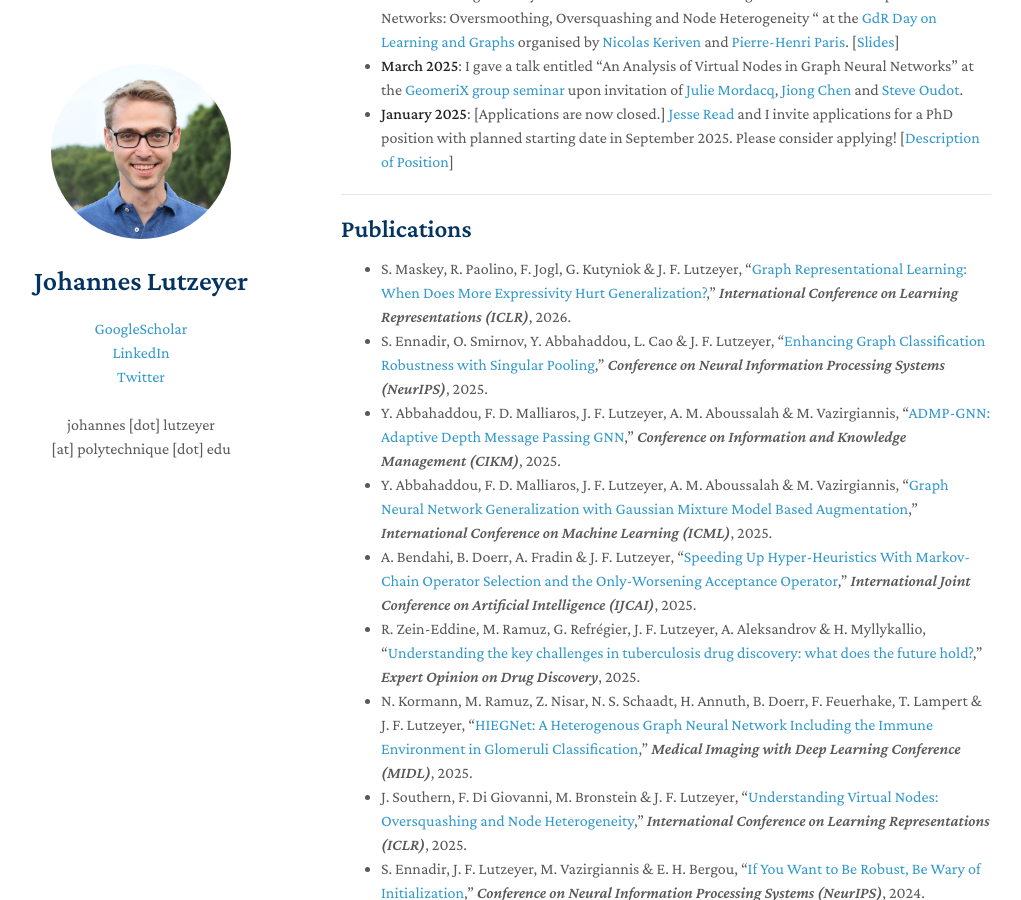
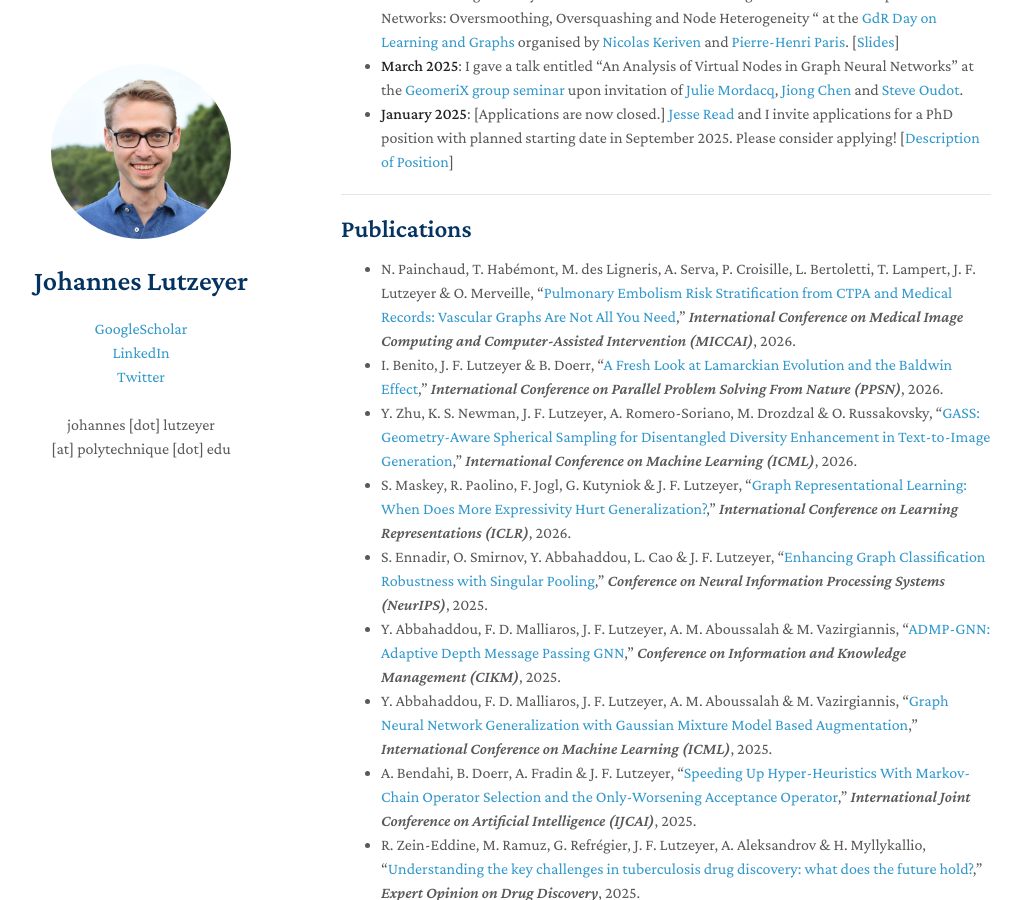
Before and after one commit to johanneslutzeyer/johanneslutzeyer.github.io, a Jekyll site: the page built from index.md, in a window 1280 px wide and 900 px high, scrolled down 1094 px. Shown: the whole window, without its empty margins (129-1150 px from the left). Built offline with Jekyll 4.4.1, drawn with Linux system fonts in a browser that asks for light colours; our own code applies the rules of GitHub Pages for plain Markdown files; a script that is not in the unit is left out.

Commit message:
Update index.md

```diff
--- a/index.md
+++ b/index.md
@@ -32,6 +32,9 @@ My academic CV can be accessed <a href="https://johanneslutzeyer.com/doc/Johanne
 
 ## Publications
 
+- N. Painchaud, T. Habémont, M. des Ligneris, A. Serva, P. Croisille, L. Bertoletti, T. Lampert, J. F. Lutzeyer & O. Merveille, "<a href="https://arxiv.org/pdf/2606.25956" target="_blank">Pulmonary Embolism Risk Stratification from CTPA and Medical Records: Vascular Graphs Are Not All You Need</a>," *International Conference on Medical Image Computing and Computer-Assisted Intervention (MICCAI)*, 2026.
+- I. Benito, J. F. Lutzeyer & B. Doerr, "<a href="https://arxiv.org/pdf/2605.28703" target="_blank">A Fresh Look at Lamarckian Evolution and the Baldwin Effect</a>," *International Conference on Parallel Problem Solving From Nature (PPSN)*, 2026.
+- Y. Zhu, K. S. Newman, J. F. Lutzeyer, A. Romero-Soriano, M. Drozdzal & O. Russakovsky, "<a href="https://arxiv.org/pdf/2602.17200" target="_blank">GASS: Geometry-Aware Spherical Sampling for Disentangled Diversity Enhancement in Text-to-Image Generation</a>," *International Conference on Machine Learning (ICML)*, 2026.
 - S. Maskey, R. Paolino, F. Jogl, G. Kutyniok & J. F. Lutzeyer, "<a href="https://openreview.net/pdf?id=C6vpifaZvU" target="_blank">Graph Representational Learning: When Does More Expressivity Hurt Generalization?</a>," *International Conference on Learning Representations (ICLR)*, 2026.
 - S. Ennadir, O. Smirnov, Y. Abbahaddou, L. Cao & J. F. Lutzeyer, "<a href="https://arxiv.org/pdf/2510.22643" target="_blank">Enhancing Graph Classification Robustness with Singular Pooling</a>," *Conference on Neural Information Processing Systems (NeurIPS)*, 2025.
 - Y. Abbahaddou, F. D. Malliaros, J. F. Lutzeyer, A. M. Aboussalah & M. Vazirgiannis, "<a href="https://arxiv.org/pdf/2509.01170" target="_blank">ADMP-GNN: Adaptive Depth Message Passing GNN</a>," *Conference on Information and Knowledge Management (CIKM)*, 2025.
```
